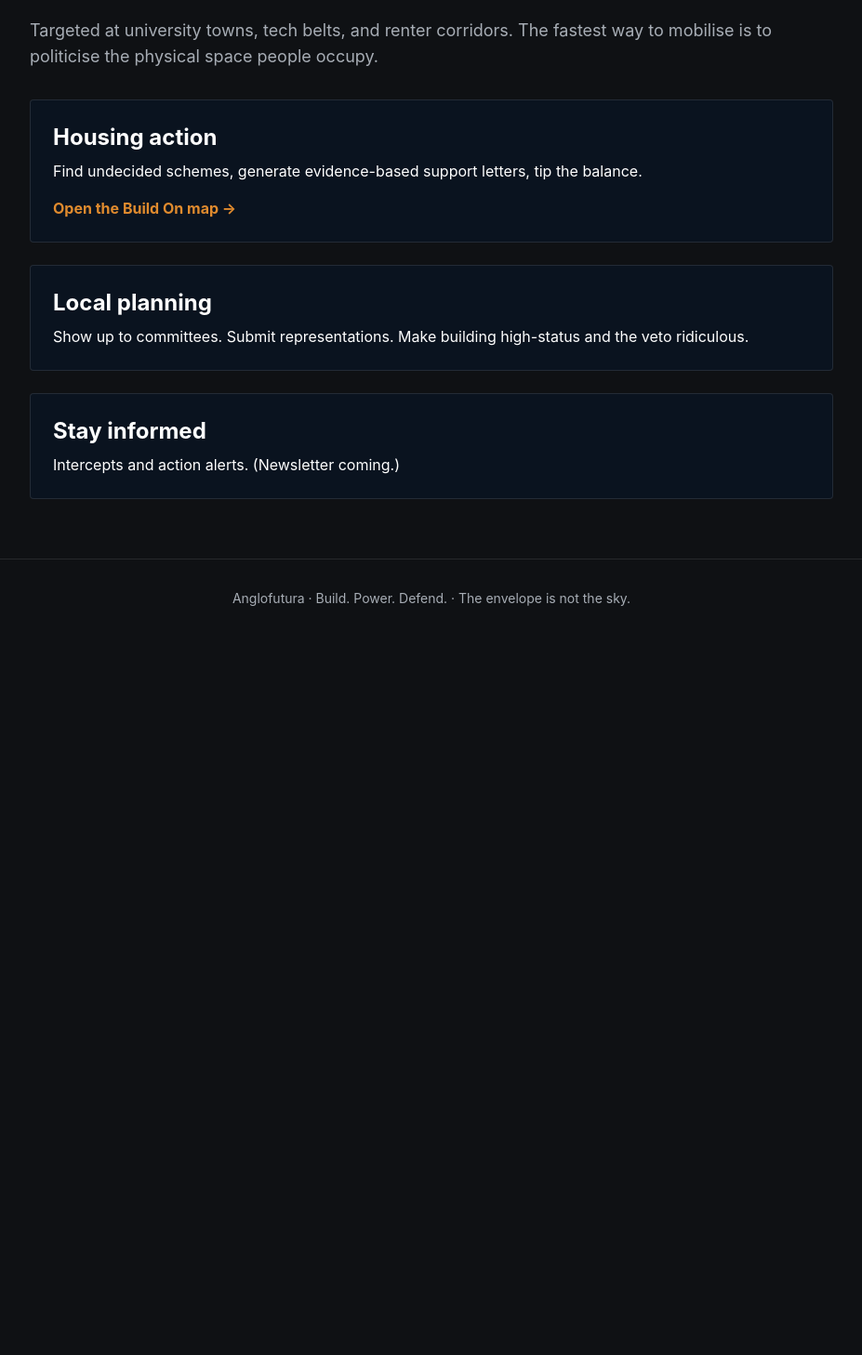
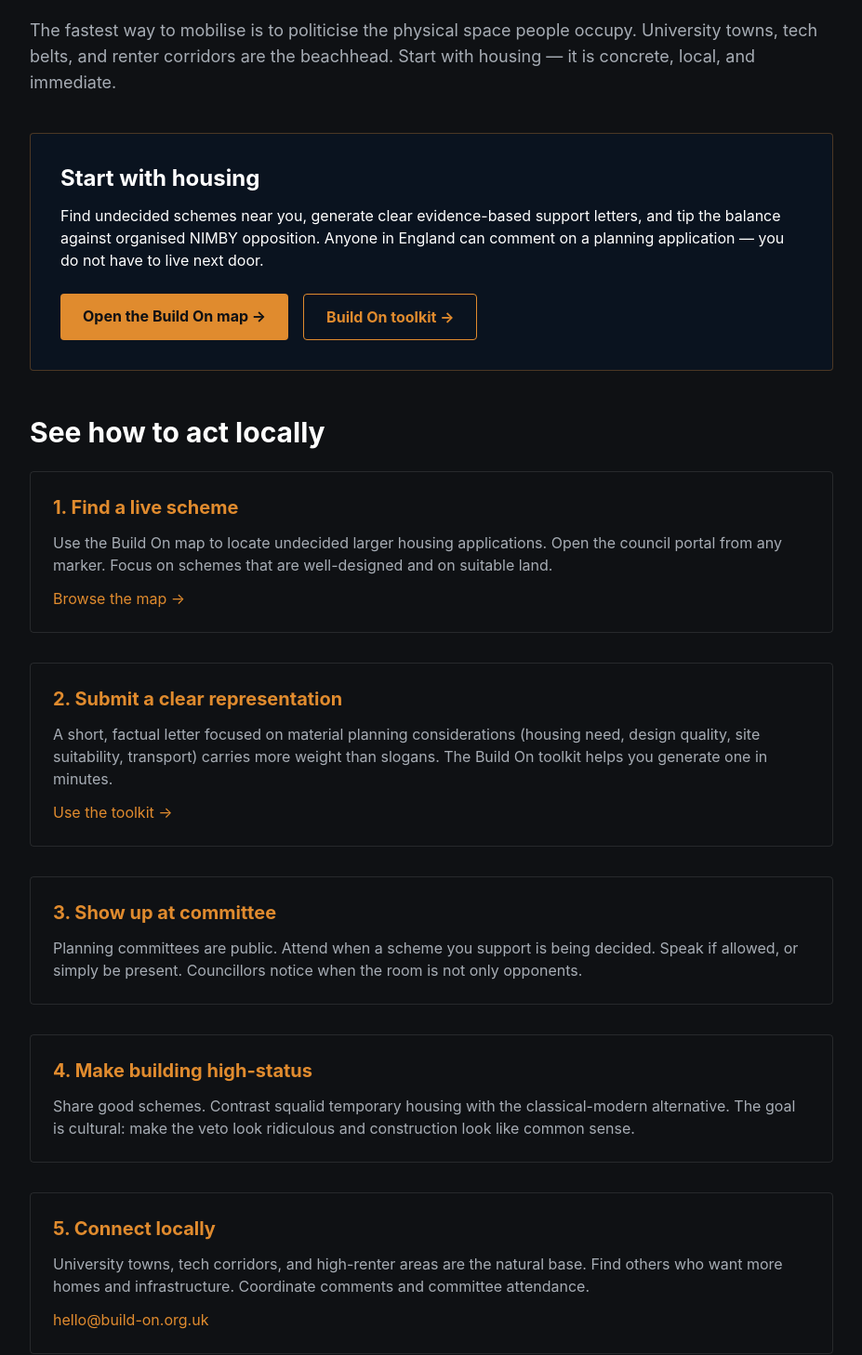
Before and after one commit to stumpyuk1/anglofutura-prototype, a Next.js app: page /act in a window 1280 px wide. Shown: the part 217-1675 px from the top of the page at 93% size, without its empty margins (176-1103 px from the left). Before the commit the page ends 903 px from the top, so only its background shows below. Built offline with nearby package versions, Linux system fonts and the light colour scheme.

Commit message:
Expand Act page with concrete local action sections and Build On links

```diff
--- a/app/act/page.js
+++ b/app/act/page.js
@@ -1,27 +1,104 @@
+import Link from 'next/link';
+
 export default function Act() {
   return (
     <div className="max-w-4xl mx-auto px-4 py-16">
       <p className="text-amber text-sm tracking-widest uppercase mb-4">Act</p>
-      <h1 className="text-4xl md:text-5xl font-extrabold mb-6">Low-friction on-ramps.</h1>
-      <p className="text-lg text-steel mb-8">
-        Targeted at university towns, tech belts, and renter corridors. The fastest way to mobilise is to politicise the physical space people occupy.
+      <h1 className="text-4xl md:text-5xl font-extrabold mb-6">How to act locally.</h1>
+      <p className="text-lg text-steel mb-10">
+        The fastest way to mobilise is to politicise the physical space people occupy. University towns, tech belts, and renter corridors are the beachhead. Start with housing — it is concrete, local, and immediate.
       </p>
-      <div className="space-y-6">
-        <div className="bg-navy p-6 rounded border border-white/10">
-          <h2 className="text-2xl font-bold mb-2">Housing action</h2>
-          <p className="mb-4">Find undecided schemes, generate evidence-based support letters, tip the balance.</p>
-          <a href="https://www.build-on.org.uk/map" target="_blank" rel="noopener noreferrer" className="text-amber font-bold hover:underline">
+
+      {/* Primary CTA */}
+      <div className="bg-navy p-8 rounded border border-amber/30 mb-12">
+        <h2 className="text-2xl font-bold mb-3">Start with housing</h2>
+        <p className="mb-6">
+          Find undecided schemes near you, generate clear evidence-based support letters, and tip the balance against organised NIMBY opposition. Anyone in England can comment on a planning application — you do not have to live next door.
+        </p>
+        <div className="flex flex-col sm:flex-row gap-4">
+          <a
+            href="https://www.build-on.org.uk/map"
+            target="_blank"
+            rel="noopener noreferrer"
+            className="bg-amber text-charcoal font-bold px-6 py-3 rounded hover:bg-copper transition text-center"
+          >
             Open the Build On map →
           </a>
+          <a
+            href="https://www.build-on.org.uk/"
+            target="_blank"
+            rel="noopener noreferrer"
+            className="border border-amber text-amber font-bold px-6 py-3 rounded hover:bg-amber/10 transition text-center"
+          >
+            Build On toolkit →
+          </a>
         </div>
-        <div className="bg-navy p-6 rounded border border-white/10">
-          <h2 className="text-2xl font-bold mb-2">Local planning</h2>
-          <p>Show up to committees. Submit representations. Make building high-status and the veto ridiculous.</p>
+      </div>
+
+      {/* How to act locally sections */}
+      <h2 className="text-3xl font-bold mb-6">See how to act locally</h2>
+
+      <div className="space-y-8 mb-12">
+        <div className="border border-white/10 p-6 rounded">
+          <h3 className="text-xl font-bold text-amber mb-3">1. Find a live scheme</h3>
+          <p className="text-steel mb-3">
+            Use the Build On map to locate undecided larger housing applications. Open the council portal from any marker. Focus on schemes that are well-designed and on suitable land.
+          </p>
+          <a href="https://www.build-on.org.uk/map" target="_blank" rel="noopener noreferrer" className="text-amber hover:underline">
+            Browse the map →
+          </a>
         </div>
-        <div className="bg-navy p-6 rounded border border-white/10">
-          <h2 className="text-2xl font-bold mb-2">Stay informed</h2>
-          <p>Intercepts and action alerts. (Newsletter coming.)</p>
+
+        <div className="border border-white/10 p-6 rounded">
+          <h3 className="text-xl font-bold text-amber mb-3">2. Submit a clear representation</h3>
+          <p className="text-steel mb-3">
+            A short, factual letter focused on material planning considerations (housing need, design quality, site suitability, transport) carries more weight than slogans. The Build On toolkit helps you generate one in minutes.
+          </p>
+          <a href="https://www.build-on.org.uk/" target="_blank" rel="noopener noreferrer" className="text-amber hover:underline">
+            Use the toolkit →
+          </a>
         </div>
+
+        <div className="border border-white/10 p-6 rounded">
+          <h3 className="text-xl font-bold text-amber mb-3">3. Show up at committee</h3>
+          <p className="text-steel">
+            Planning committees are public. Attend when a scheme you support is being decided. Speak if allowed, or simply be present. Councillors notice when the room is not only opponents.
+          </p>
+        </div>
+
+        <div className="border border-white/10 p-6 rounded">
+          <h3 className="text-xl font-bold text-amber mb-3">4. Make building high-status</h3>
+          <p className="text-steel">
+            Share good schemes. Contrast squalid temporary housing with the classical-modern alternative. The goal is cultural: make the veto look ridiculous and construction look like common sense.
+          </p>
+        </div>
+
+        <div className="border border-white/10 p-6 rounded">
+          <h3 className="text-xl font-bold text-amber mb-3">5. Connect locally</h3>
+          <p className="text-steel mb-3">
+            University towns, tech corridors, and high-renter areas are the natural base. Find others who want more homes and infrastructure. Coordinate comments and committee attendance.
+          </p>
+          <a href="mailto:hello@build-on.org.uk" className="text-amber hover:underline">
+            hello@build-on.org.uk
+          </a>
+        </div>
+      </div>
+
+      {/* Stay informed */}
+      <div className="bg-navy p-6 rounded border border-white/10">
+        <h2 className="text-2xl font-bold mb-3">Stay informed</h2>
+        <p className="text-steel mb-4">
+          Action alerts and intercepts are coming. For now, use Build On for housing schemes and email hello@build-on.org.uk to get involved.
+        </p>
+        <p className="text-sm text-steel">
+          A dedicated Anglofutura “Get Involved” form will be added here soon.
+        </p>
+      </div>
+
+      <div className="mt-12">
+        <Link href="/build" className="text-amber font-bold hover:underline">
+          Read the Build pillar →
+        </Link>
       </div>
     </div>
   );
```
